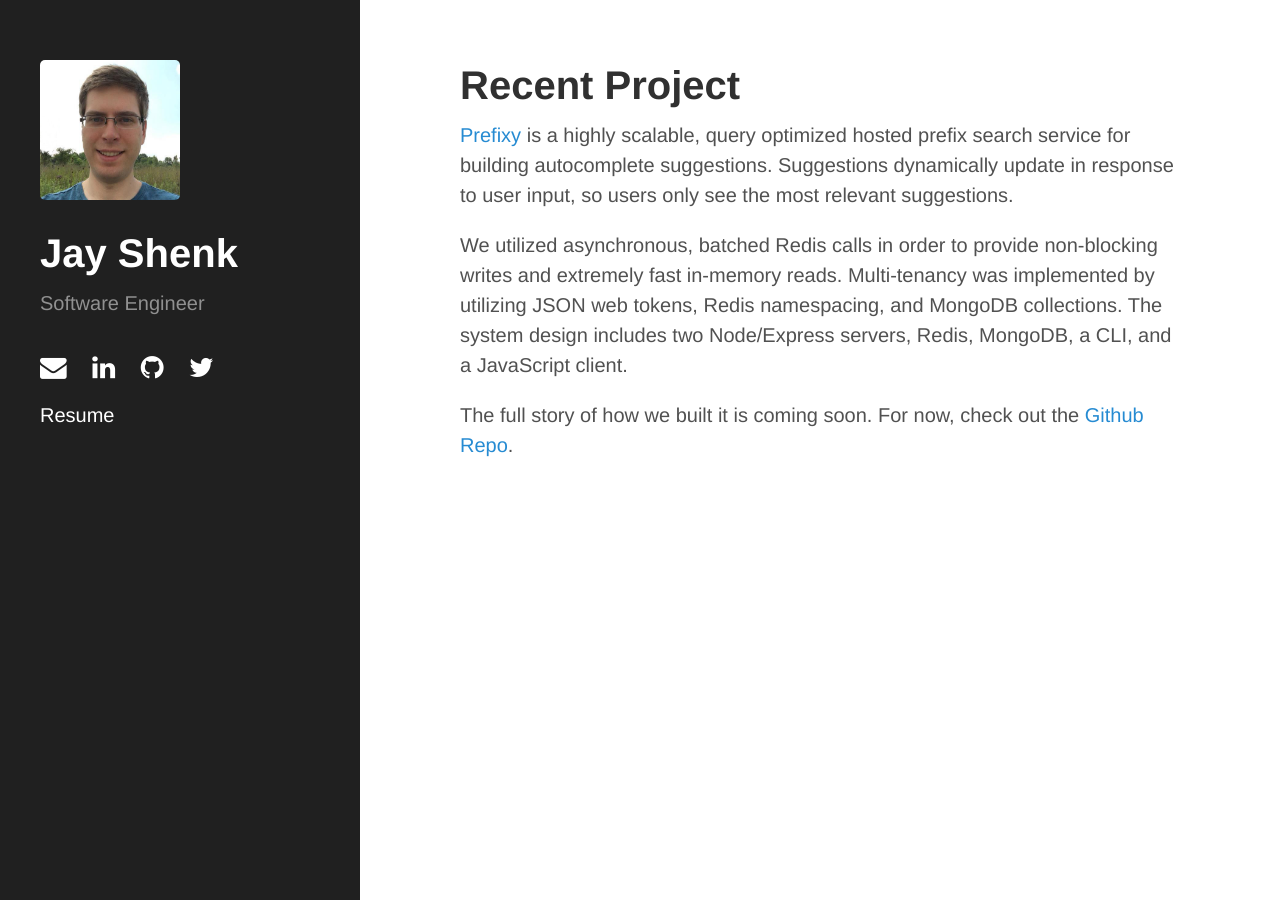
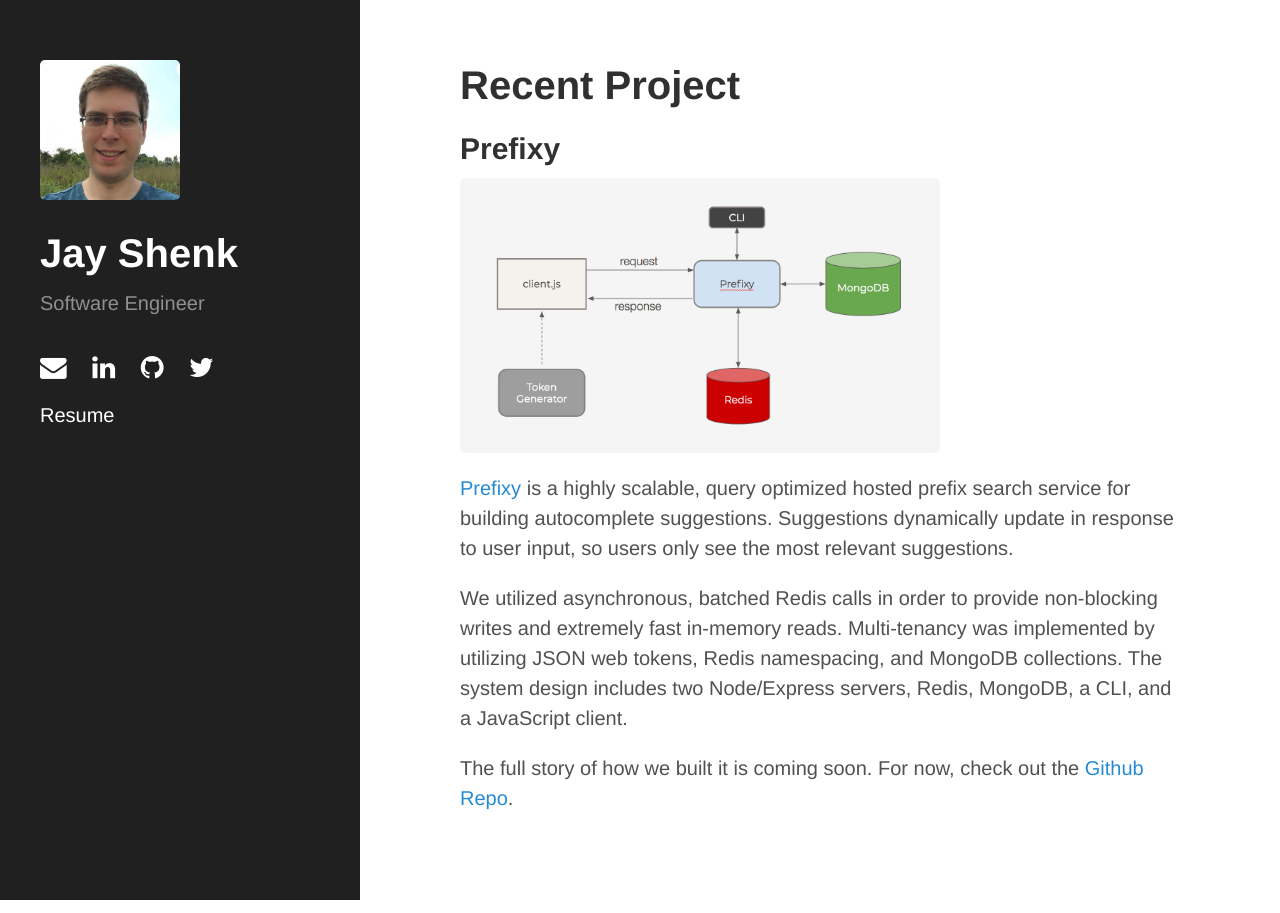
Before and after one commit to jayshenk/jayshenk.github.io, a Jekyll site: the page built from index.md, in a window 1280 px wide. Built offline with Jekyll 4.4.1, drawn with Linux system fonts in a browser that asks for light colours.

Commit message:
Add prefixy img

```diff
--- a/index.md
+++ b/index.md
@@ -6,6 +6,10 @@ title: Home
 {:.post-title}
 # Recent Project
 
+## Prefixy
+
+![Prefixy]({{ site.baseurl }}public/images/prefixy.jpg){:.project-preview}
+
 [Prefixy](https://github.com/prefixy/prefixy){:target="_blank"} is a highly scalable, query optimized hosted prefix search service for building autocomplete suggestions. Suggestions dynamically update in response to user input, so users only see the most relevant suggestions.
 
 We utilized asynchronous, batched Redis calls in order to provide non-blocking writes and extremely fast in-memory reads. Multi-tenancy was implemented by utilizing JSON web tokens, Redis namespacing, and MongoDB collections. The system design includes two Node/Express servers, Redis, MongoDB, a CLI, and a JavaScript client.
--- a/public/css/custom.css
+++ b/public/css/custom.css
@@ -56,4 +56,7 @@
   .content {
     padding-top: 3rem;
   }
+  .project-preview {
+    max-width: 24em;
+  }
 }
```
Also changed, not shown: public/images/prefixy.jpg (added).
